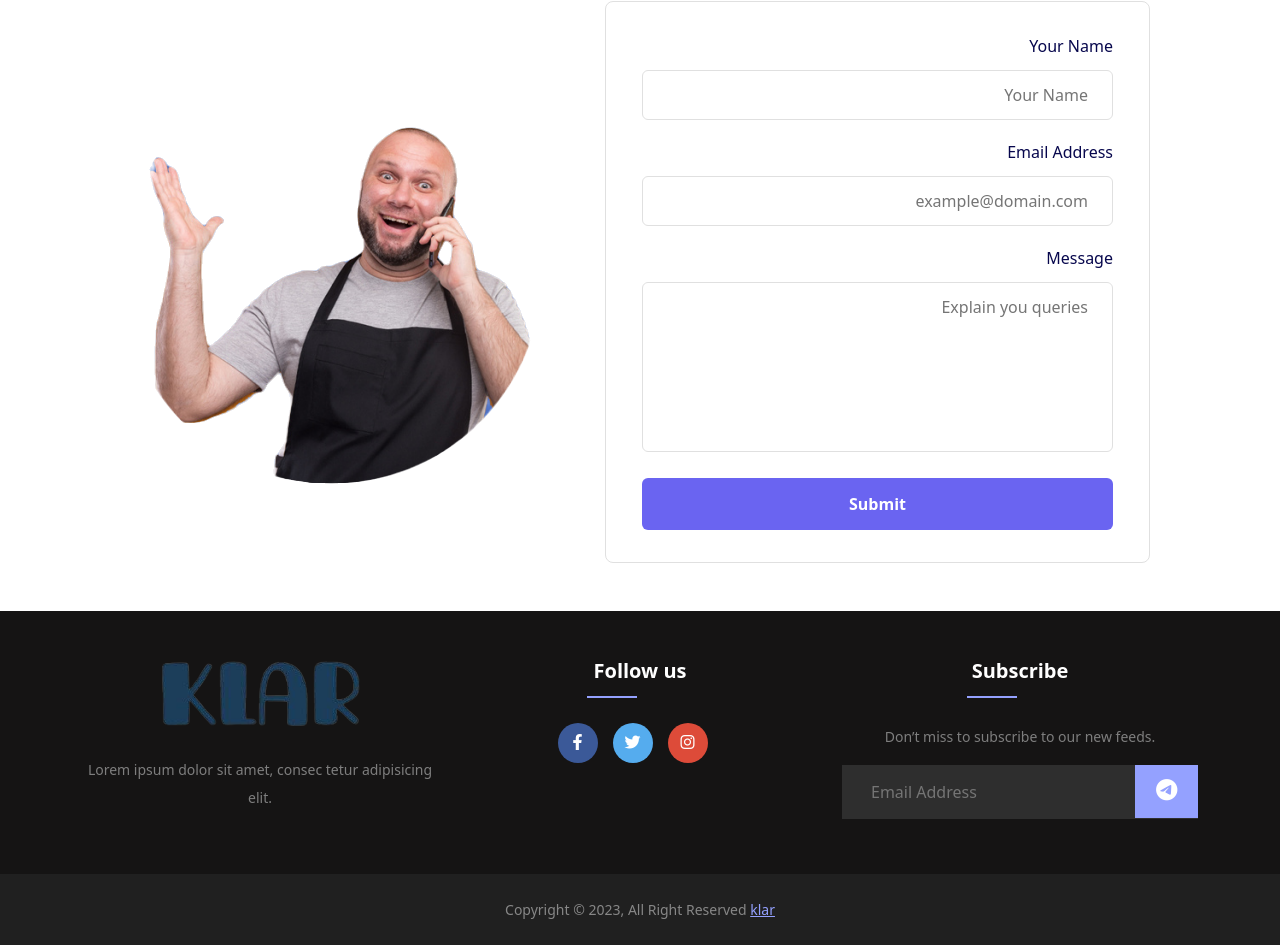
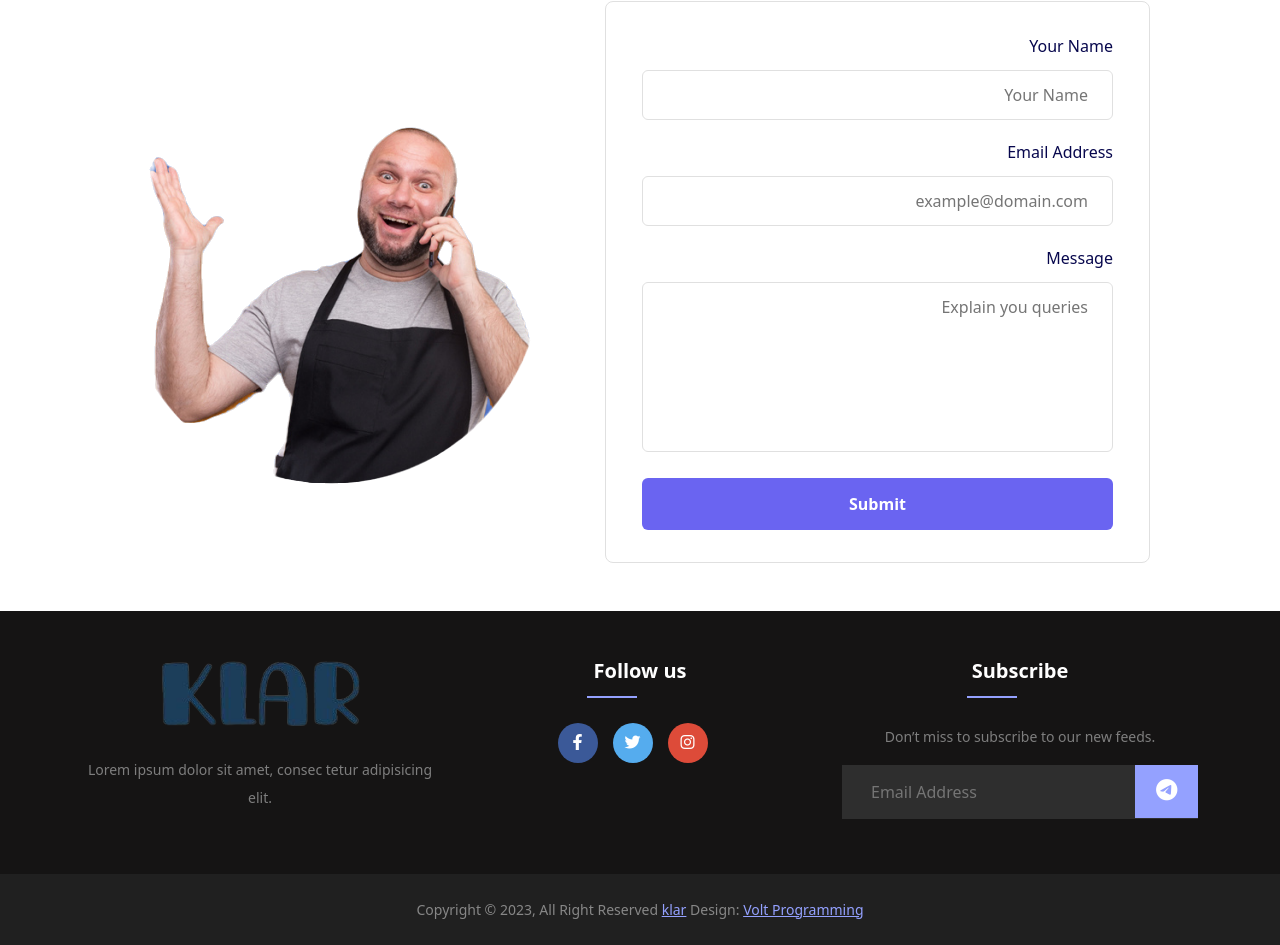
Before and after one commit to VOLTPROGRAMMING/DigitalE-Menu, a plain HTML site: page index.html in a window 1280 px wide. Shown: the part 4544-5489 px from the top of the page. Drawn offline with nearby package versions, Linux system fonts and the light colour scheme.

Commit message:
Update index.html

```diff
--- a/index.html
+++ b/index.html
@@ -444,7 +444,7 @@
             <div class="row">
                 <div class="col-xl-12 col-lg-12 text-center text-lg-left">
                     <div class="copyright-text">
-                        <p>Copyright &copy; 2023, All Right Reserved <a href="https:klarapps.com">klar</a></p>
+                        <p>Copyright &copy; 2023, All Right Reserved <a href="">klar</a> Design: <a href="https://wa.me/+201011562897">Volt Programming</a></p>
                     </div>
                 </div>
             </div>
```
